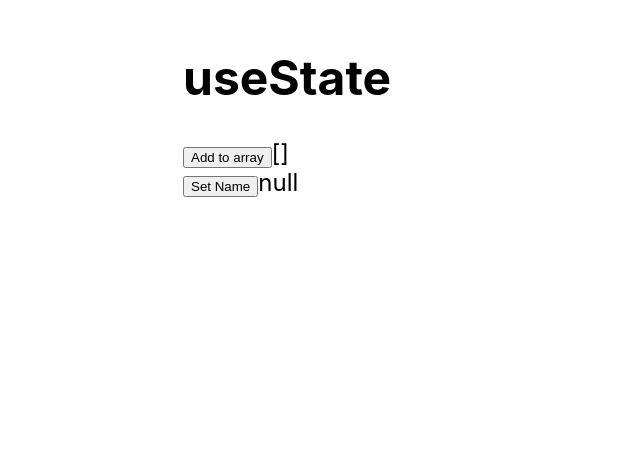
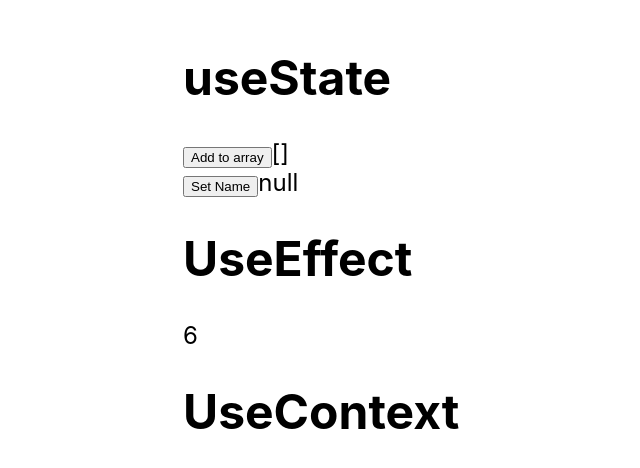
Before and after one commit to Keon-Jukes/meal-tracker, a React (Create React App) app: page / in a window 1280 px wide. Shown: the top 468 px of the page, without its empty margins (57-697 px from the left). Built offline with nearby package versions, Linux system fonts and the light colour scheme.

Commit message:
useState and useEffect practice

```diff
--- a/src/App.tsx
+++ b/src/App.tsx
@@ -1,10 +1,16 @@
 import UseStateComponent from "./useStateComponent";
+import UseEffectComponent from "./UseEffectComponent";
+import UseContextComponent from "./UseContextComponent";
 
 function App() {
   return (
     <div>
       <h1>useState</h1>
       <UseStateComponent />
+      <h1>UseEffect</h1>
+      <UseEffectComponent />
+      <h1>UseContext</h1>
+      <UseContextComponent />
     </div>
   );
 }
--- /dev/null
+++ b/src/UseContextComponent.tsx
@@ -0,0 +1,9 @@
+function UseContextComponent(){
+return (
+    <div>
+
+    </div>
+)
+}
+
+export default UseContextComponent;
--- /dev/null
+++ b/src/UseEffectComponent.tsx
@@ -0,0 +1,20 @@
+import {useState, useEffect} from 'react';
+
+function useEffectComponent(){
+    const [val, valSet] = useState<number>(1);
+
+    useEffect(() => {
+        const timer = window.setInterval(() => {
+            valSet(v => v + 1);
+        }, 1000);
+        return () => window.clearInterval(timer);
+    }, [])
+
+    return (
+        <div>
+            {val}
+        </div>
+    )
+}
+
+export default useEffectComponent;
--- a/src/useStateComponent.tsx
+++ b/src/useStateComponent.tsx
@@ -14,7 +14,7 @@
                 {JSON.stringify(arr)}
             </div>
             <div>
-                <button onClick={() => nameSet("keon")}>
+                <button onClick={() => nameSet("Keon")}>
                     Set Name</button>
                 {JSON.stringify(name)}
             </div>
```
